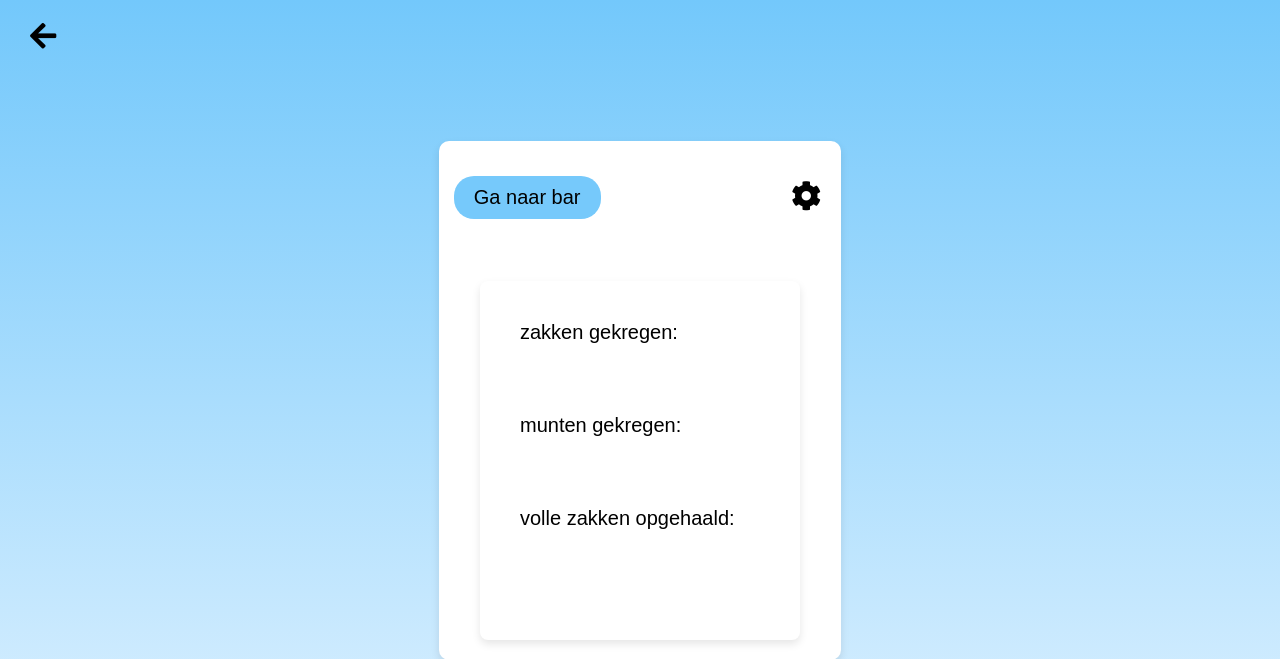
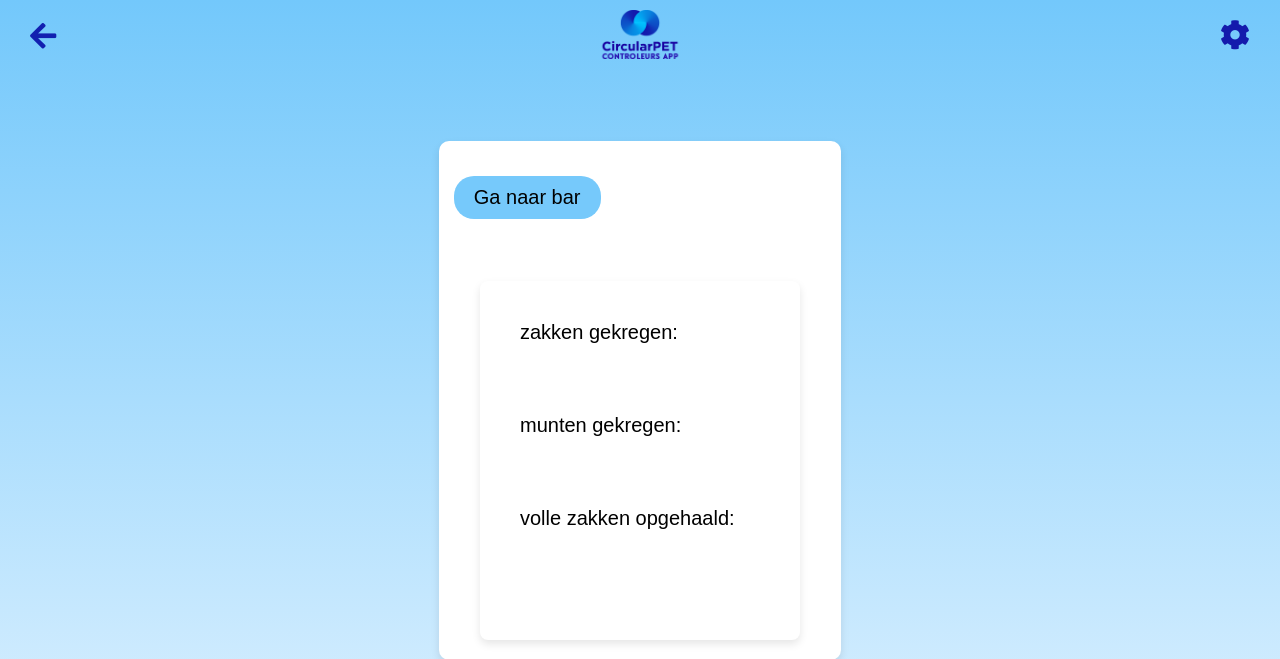
Before and after one commit to HugovanderGeest/Petapp, a Flask app: template templates/bar.html in a window 1280 px wide; the page is wider, and only the part inside the window is pictured. Shown: the top 659 px of that part. Run offline with Flask 3, Linux system fonts and the light colour scheme; the template is opened without the code that fills it, so the values that code supplies are empty; some libraries are stand-ins or nearby versions.

Commit message:
small css

```diff
--- a/app.py
+++ b/app.py
@@ -265,6 +265,13 @@ def update_bar_link(bar_id):
 def favicon():
     return send_from_directory(os.path.join(app.root_path, 'static'), 'favicon.ico', mimetype='image/vnd.microsoft.icon')
 
+@app.route('/remove_bar_from_location/<int:bar_id>', methods=['POST'])
+def remove_bar(bar_id):
+    bar_to_remove = Bar.query.get_or_404(bar_id)  # Get the bar or return 404 if not found
+    db.session.delete(bar_to_remove)  # Remove the bar from the database
+    db.session.commit()  # Commit the changes to the database
+    return jsonify({'success': 'Bar removed successfully'}), 200
+
 
 @app.route('/submit_link', methods=['POST'])
 def submit_link():
--- a/static/main.css
+++ b/static/main.css
@@ -101,7 +101,7 @@
         top: 10px;
         left: 10px;
         background-color: transparent;
-        color: black;
+        color: #1220B0;
         text-decoration: none;
         padding: 10px 20px;
         border-radius: 5px;
@@ -174,6 +174,18 @@
         transition: background-color 0.3s ease;
     }
 
+    #gear-icon {
+        font-size: 30px;
+
+}
+
+.logo2 {
+    position: absolute;
+  top: 10px;
+  width: 90px;
+}
+
+
 /* Additional CSS for gear icon and form transition */
 .gear-icon-container {
     position: fixed;
@@ -181,7 +193,18 @@
     right: 20px;
     cursor: pointer;
     font-size: 24px; /* Adjust size as needed */
-    color: #007bff; /* Adjust color as needed */
+    color: #141AAC; /* Adjust color as needed */
+    font-size: 30px;
+    padding: 10px 20px;
+    margin-top: -10px;
+    margin-right: -10px;
+}
+
+.gear-icon-container:hover {
+    background-color: #333;
+    color: #f8f9fa;
+    padding: 10px 20px;
+    border-radius: 5px;
 }
 
 /* Improved form styles for a cleaner look */
@@ -360,13 +383,6 @@
         /* Center form on the page */
     }
 
-    #gear-icon {
-        position: absolute;
-        font-size: 30px;
-        right: 0px;
-        padding: 20px;
-    }
-
     form label,
     form select,
     form input[type="submit"] {
--- a/templates/admin.html
+++ b/templates/admin.html
@@ -3,9 +3,15 @@
     <meta charset="UTF-8">
     <meta name="viewport" content="width=device-width, initial-scale=1.0">
     <link rel="stylesheet" href="{{ url_for('static', filename='main.css') }}">
+    <link rel="stylesheet" href="https://cdnjs.cloudflare.com/ajax/libs/font-awesome/5.15.1/css/all.min.css">
+
     <title>Admin</title>
 </head>
 <body>
+
+    <img src="{{ url_for('static', filename='logo.png') }}" alt="CircularPET Logo" class="logo2">
+    <a href="javascript:history.back()" class="back-button"><i class="fas fa-arrow-left"></i></a>
+
 
     <div class="cube-container">
         <div class="cube user-cube">
--- a/templates/bar.html
+++ b/templates/bar.html
@@ -13,6 +13,9 @@
 
 <body>
 
+    <img src="{{ url_for('static', filename='logo.png') }}" alt="CircularPET Logo" class="logo2">
+
+
     <a href="javascript:history.back()" class="back-button"><i class="fas fa-arrow-left"></i></a>
 
 
@@ -22,7 +25,7 @@
             <p id="displayUrl"></p>
 
             <!-- Gear icon -->
-            <i id="gear-icon" class="fa fa-cog"></i>
+            <i id="gear-icon" class="fa fa-cog gear-icon-container"></i>
 
             <!-- Hidden form -->
             <form id="link-form" style="display: none;" method="post">
```
Also changed, not shown: templates/location.html (+7 -1 lines), instance/test.db.
